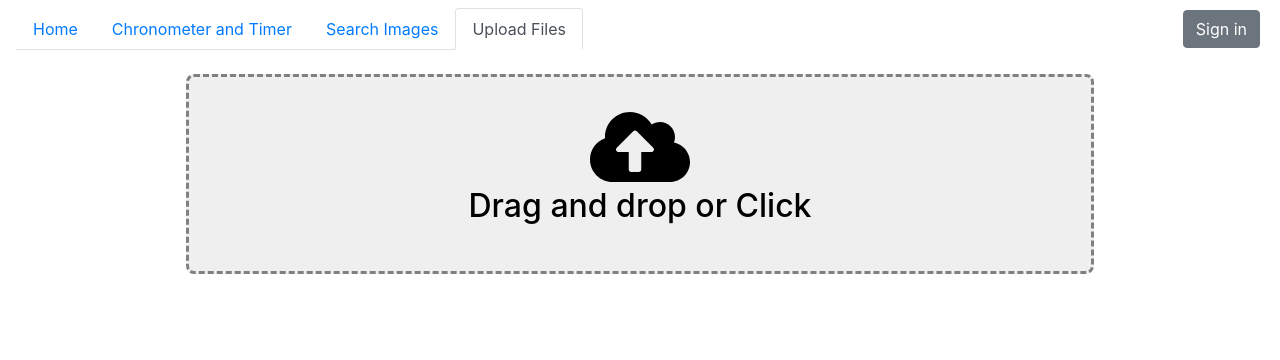
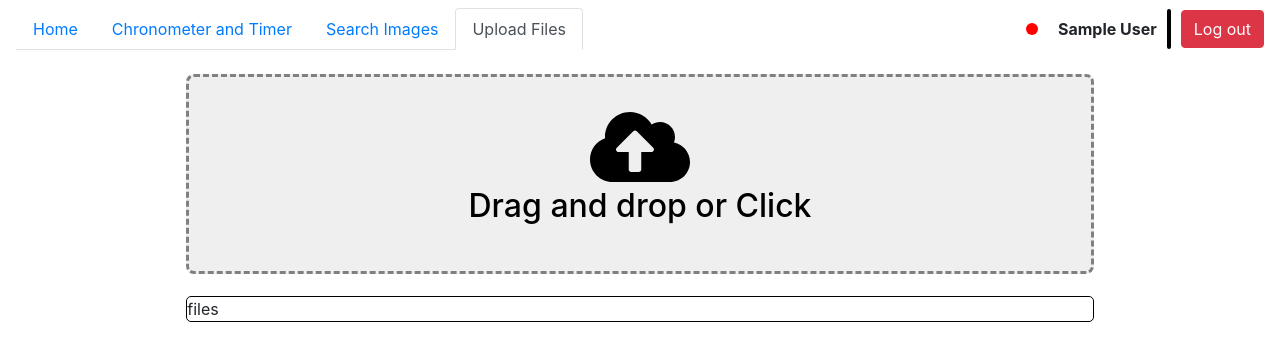
Before and after one commit to ImadSai/reactFirstProject, a React (Create React App) app: page /uploadFile in a window 1280 px wide. Shown: the top 360 px of the page. Built offline with nearby package versions, Linux system fonts and the light colour scheme; no server answers; sample sign-in values are in the browser's storage.

Commit message:
Update feile liste

```diff
--- a/src/App.js
+++ b/src/App.js
@@ -11,7 +11,7 @@ import { Route, Switch, BrowserRouter as Router, Redirect } from 'react-router-d
 // Boostrap
 import '../node_modules/bootstrap/dist/css/bootstrap.min.css';
 
-const isLoggedIn = function() {
+const isLoggedIn = function () {
   const token = localStorage.getItem('token');
   return (token !== null);
 }
@@ -28,11 +28,11 @@ const App = () => {
       <div className="container-fluid">
         <Switch>
 
+          {/* Login Path */}
+          <Route component={() => <Connexion callerPath="/home"/>}  path="/login" />
+
           {/* Home Path */}
           <Route component={Home} path="/home" />
-
-          {/* Login Path */}
-          <Route component={Connexion} path="/login" />
 
           {/* Chronometer and Timer Path */}
           <Route component={ChronoMinuteur} path="/ChronoMinuteur" />
@@ -41,7 +41,7 @@ const App = () => {
           <Route component={SearchImages} path="/searchImages" />
 
           {/* Upload File Path */}
-          <Route path="/uploadFile" render={() => ( isLoggedIn() ? <UploadFile/> : <Redirect to="/login"/>)} />
+          <Route path="/uploadFile" render={() => (isLoggedIn() ? <UploadFile /> : <Connexion callerPath="/uploadFile" />)} />
 
           {/* Default Path */}
           <Router path="/">
--- a/src/Components/ConnexionComponent.js
+++ b/src/Components/ConnexionComponent.js
@@ -1,6 +1,6 @@
 import React, { Component } from "react";
 import UserService from '../Service/UserService';
-import '../Styles/connexion.css'
+import '../Styles/connexion.css';
 
 class ConnexionComponent extends Component {
 
@@ -14,6 +14,7 @@ class ConnexionComponent extends Component {
             errorMessage: ''
         }
     }
+
 
     // update user field
     changeUser = (event) => {
@@ -31,6 +32,7 @@ class ConnexionComponent extends Component {
 
     // Login
     login = () => {
+
         this.setState({
             error: false
         });
@@ -38,20 +40,24 @@ class ConnexionComponent extends Component {
         // Call login
         this.api.login(this.state.user, this.state.password).then( (rep) => {
             console.log(rep);
-            console.log('loged');
+            localStorage.setItem('token', JSON.stringify(rep.data.token));
+            localStorage.setItem('user', JSON.stringify(rep.data.user));
+            this.props.redirectFunction();
         }, (error) => {
+            console.log(error);
             if (error.response.status === 401) {
                 this.setState({
                     error: true,
-                    errorMessage: 'User/Password failed',
+                    errorMessage: 'Username or Password is invalid',
                 });
             }
         });
     }
 
+    // Recupérer les informations du component
     getInformations = () => {
         if(this.state.error === true ) {
-            return <div> {this.state.errorMessage} </div>
+            return <div className="alert alert-danger p-1 text-center" > {this.state.errorMessage} </div>
         }
     }
 
@@ -79,7 +85,6 @@ class ConnexionComponent extends Component {
             </div>
         );
     }
-
 }
 
 export default ConnexionComponent;
--- /dev/null
+++ b/src/Components/ListFilesComponent.js
@@ -0,0 +1,40 @@
+import React, { Component } from "react";
+import UploadFilesService from '../Service/UploadFilesService';
+import '../Styles/listFiles.css';
+
+class ListFilesComponent extends Component {
+
+    constructor(props) {
+        super(props);
+        this.uploadApi = new UploadFilesService();
+        this.state = {
+            files: [],
+            page: 1,
+            perPage: 10,
+        };
+    };
+
+    // Récupérer la liste des fichiers
+    getFiles = (userId, page, perPage) => {
+        this.uploadApi.getFiles(userId, page, perPage).then( (res) => {
+            console.log(res);
+        });
+    }
+
+    componentDidMount = () => {
+        let user = JSON.parse(localStorage.getItem('user'));
+        this.getFiles(user._id, this.state.page, this.state.perPage);
+    }
+
+    render() {
+        return (
+            <div className="container-files">
+
+                files
+
+            </div>
+        );
+    }
+}
+
+export default ListFilesComponent;
--- a/src/Service/UploadFilesService.js
+++ b/src/Service/UploadFilesService.js
@@ -8,15 +8,19 @@ export default class UploadFilesService {
         this.apiUrl = myConfig.apiUrl + '/files';
     }
 
+    // Envoyer un file au serveur
     uploadFiles = (files) => {
-        console.log(this.apiUrl);
         const formData = new FormData();
-        for( var file in files ) {
-            formData.append('file',files[file]);
+        for (var file in files) {
+            formData.append('file', files[file]);
         }
         axios.post(this.apiUrl + '/uploadFile', formData).then((res) => {
             console.log(res);
         });
     };
 
+    // Récupérer les fichiers
+    getFiles = (userId, page, perPage) => {
+        return axios.get(this.apiUrl + '/getfiles', { params: {userId: userId, page: page, perPage: perPage} });
+    }
 }
--- a/src/Views/Connexion.js
+++ b/src/Views/Connexion.js
@@ -1,9 +1,16 @@
 import React, { Component } from "react";
 import ConnexionComponent from '../Components/ConnexionComponent';
+import { useHistory } from 'react-router-dom';
 
-class Connexion extends Component {
+function Connexion(props) {
 
-    render() {
+    let history = useHistory();
+
+    let goBack = () => {
+        console.log(props.callerPath);
+        history.push(props.callerPath)
+    }
+
     return (
         <div className="row mt-5">
 
@@ -14,7 +21,7 @@ class Connexion extends Component {
             </div>
 
             <div className="col-lg-4 col-md-6 col-sm-12 ">
-                    <div className="container  justify-content-center " style={{display: 'inline'}}>
+                <div className="container  justify-content-center " style={{ display: 'inline' }}>
                     <div className="w-100">
                         <h1 style={{ fontFamily: "Brush Script MT", fontSize: "70px" }}> Drag and Drop </h1>
                     </div>
@@ -26,13 +33,13 @@ class Connexion extends Component {
 
             <div className="col-lg-4 col-md-12 col-sm-12 ">
                 <div className="container d-flex justify-content-center ">
-                        <ConnexionComponent />
+                    <ConnexionComponent redirectFunction={() => goBack()}/>
                 </div>
             </div>
 
         </div>
     );
-    }
+
 }
 
 export default Connexion;
--- a/src/Views/Header.js
+++ b/src/Views/Header.js
@@ -1,6 +1,5 @@
 import React from 'react';
-import { Link } from 'react-router-dom';
-import { useLocation, useHistory } from 'react-router-dom'
+import { useLocation, useHistory, Link } from 'react-router-dom';
 import '../Styles/header.css';
 
 function Header(props) {
@@ -12,14 +11,40 @@ function Header(props) {
         history.push("/login");
     }
 
+    const logout = () => {
+        localStorage.clear();
+        history.push("/login");
+    }
+
+    const getInfoUser = () => {
+        let user = JSON.parse(localStorage.getItem('user'));
+        console.log(user);
+        return (
+            <div>
+                <span className={user.status === 'valide' ? 'dot-active' : 'dot-disabled'}></span>
+                <span className="font-weight-bold ml-3" > {user.name} </span>
+            </div>
+        );
+    }
+
     const getUserStatus = () => {
-        if(actualPath!== '/login') {
-            return ( <button class="btn btn-secondary signin-btn" onClick={() => goToLogin()}> Sign in </button> );
+        if (localStorage.getItem('token') === null) {
+            if (actualPath !== '/login')
+                return (<button className="btn btn-secondary" onClick={() => goToLogin()}> Sign in </button>);
+        } else {
+            return (
+                <div className="form-inline d-flex justify-content-center">
+                    <span> {getInfoUser()} </span>
+                    <div className="vl" />
+                    <button className="btn btn-danger" onClick={() => logout()}> Log out </button>
+                </div>
+            );
         }
     }
 
     return (
-        <nav className="navbar navbar-expand">
+
+        <nav className="navbar navbar-expand justify-content-between">
             <ul className="nav nav-tabs">
 
                 <li className="nav-item">
@@ -44,7 +69,6 @@ function Header(props) {
 
         </nav>
     )
-
 };
 
 export default Header;
--- a/src/Views/UploadFile.js
+++ b/src/Views/UploadFile.js
@@ -1,7 +1,7 @@
 import React, { Component } from "react";
 import DragAndDropZoneComponent from '../Components/DragAndDropZoneComponent';
 import SendFileComponent from '../Components/SendFileComponent';
-import ConnexionComponent from '../Components/ConnexionComponent';
+import ListFilesComponent from '../Components/ListFilesComponent'
 
 class UploadFile extends Component {
 
@@ -23,8 +23,13 @@ class UploadFile extends Component {
     render() {
         if (this.state.filesToUpload.length === 0) {
             return (
-                <div className="container w-75 mt-3">
-                    <DragAndDropZoneComponent updateListFunction={this.updateFile} />
+                <div>
+                    <div className="container w-75 mt-3">
+                        <DragAndDropZoneComponent updateListFunction={this.updateFile} />
+                    </div>
+                    <div className="container w-75 mt-3">
+                        <ListFilesComponent />
+                    </div>
                 </div>
             );
         } else {
--- a/src/styles/header.css
+++ b/src/styles/header.css
@@ -1,6 +1,29 @@
+@media only screen and (max-width: 807px) {
+    .vl {
+        display: none;
+    }
+}
 
-.signin-btn {
-    position: absolute;
-    margin-right: 20px;
-    right: 0;
-}
+.vl {
+    margin-left: 10px;
+    margin-right: 10px;
+    border: 2px solid black;
+    height: 40px;
+    border-radius: 50px;
+  }
+
+  .dot-active {
+    height: 12px;
+    width: 12px;
+    background-color: green;
+    border-radius: 50%;
+    display: inline-block;
+  }
+
+  .dot-disabled {
+    height: 12px;
+    width: 12px;
+    background-color: red;
+    border-radius: 50%;
+    display: inline-block;
+  }
--- /dev/null
+++ b/src/styles/listFiles.css
@@ -0,0 +1,4 @@
+.container-files {
+    border: 1px solid black;
+    border-radius: 5px;
+}
```
Lines whose indentation alone changed are shown as unchanged.
